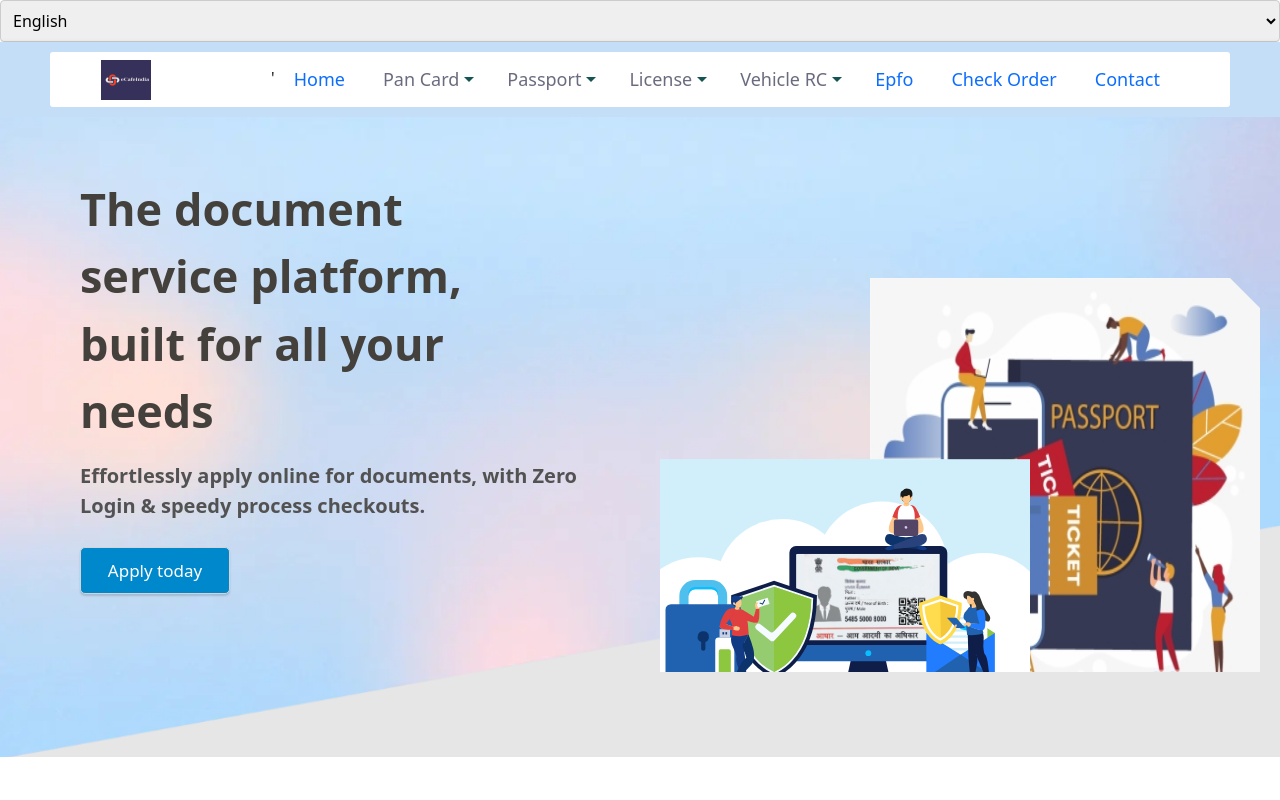
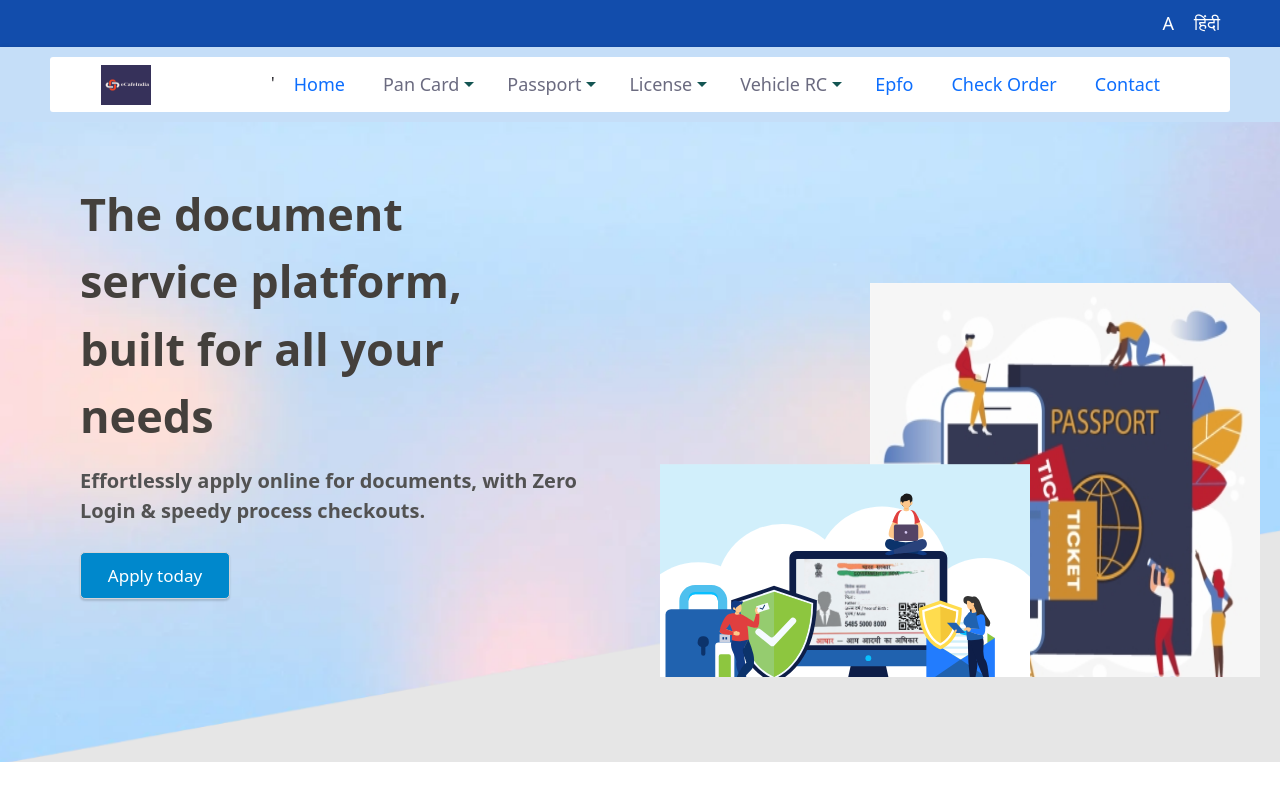
Before and after one commit to thevinayysharma/sidework, a React (Create React App) app in the folder client/: page / in a window 1280 px wide. Shown: the top 800 px of the page. Built offline with nearby package versions, Linux system fonts and the light colour scheme.

Commit message:
mini-commits

```diff
--- a/client/src/App.css
+++ b/client/src/App.css
@@ -8,3 +8,35 @@
     -ms-box-sizing: border-box;
     box-sizing: border-box;
   }
+
+  nav {
+    background-color: #124dac;
+  }
+
+  nav ul {
+    list-style: none;
+    display: flex;
+    justify-content: flex-end;
+    margin: 0;
+    margin-right: 50px;
+    padding: 0;
+  }
+
+  nav li {
+    color: white;
+    cursor: pointer;
+    padding: 10px;
+    font-size: 18px;
+    text-align: center;
+  }
+
+  nav li:hover{
+    background: #2a2f33;
+  }
+
+  @media (max-width: 600px) {
+
+    nav li {
+      width: 100%;
+    }
+  }
--- a/client/src/App.js
+++ b/client/src/App.js
@@ -59,14 +59,12 @@ function App() {
         <BrowserRouter>
           <div className="App">
             <div className="language-dropdown">
-              <select
-                id="language-select"
-                value={locale}
-                onChange={(e) => changeLocale(e.target.value)}
-              >
-                <option value="en">English</option>
-                <option value="hn">Hindi</option>
-              </select>
+              <nav>
+                <ul>
+                  <li onClick={() => changeLocale("en")}>A</li>
+                  <li onClick={() => changeLocale("hn")}>हिंदी</li>
+                </ul>
+              </nav>
             </div>
             <Navbar />
             <Routes>
--- a/client/src/locales/hn/translation.json
+++ b/client/src/locales/hn/translation.json
@@ -1,19 +1,19 @@
 {
   "language": "भाषा",
-  "Home": "घर",
+  "Home": "होमपेज",
   "Pan Card": "पैन कार्ड",
   "Apply New Pan": "नया पैन लागू करें",
-  "Pan Card Correction": "पैन कार्ड सुधार",
+  "Pan Card Correction": "पैन कार्ड सुधार करें",
   "Passport": "पासपोर्ट",
   "Apply For Fresh Passport": "ताज़ा पासपोर्ट के लिए आवेदन करें",
-  "Passport Renewal": "पासपोर्ट नवीकरण",
+  "Passport Renewal": "पासपोर्ट नवीनीकरण",
   "License": "लाइसेंस",
   "Apply New Driving License": "नया ड्राइविंग लाइसेंस लागू करें",
-  "Issue Of Duplicate Driving License": "डुप्लिकेट ड्राइविंग लाइसेंस जारी करना",
-  "Change Of Address In Driving License": "ड्राइविंग लाइसेंस में पते का बदलाव",
+  "Issue Of Duplicate Driving License": "डुप्लिकेट ड्राइविंग लाइसेंस जारी करें",
+  "Change Of Address In Driving License": "ड्राइविंग लाइसेंस में पते का बदलाव करें",
   "Vehicle RC": "वाहन आरसी",
   "Apply Registration Certificate (RC)": "पंजीकरण प्रमाणपत्र (आरसी) लागू करें",
-  "Change Of Address in RC": "आरसी में पते का बदलाव",
+  "Change Of Address in RC": "आरसी में पते का बदलाव करें",
   "Epfo": "ईपीएफओ",
   "Check Order": "ऑर्डर देखें",
   "Contact": "संपर्क करें",
@@ -52,5 +52,9 @@
   "T&c": "नियम और शर्तें",
   "Admin": "व्यवस्थापक",
   "Have a Query ?": "कोई प्रश्न है?",
-    "Email us right await and let us know how we can help you. kindly fill the submission form below.": "हमें अपने प्रश्न ईमेल करें और बताएं कि हम आपकी मदद कैसे कर सकते हैं। कृपया नीचे दिए गए प्रस्तुति फ़ॉर्म को भरें।"
+  "Email us right await and let us know how we can help you. kindly fill the submission form below.": "हमें अपने प्रश्न ईमेल करें और बताएं कि हम आपकी मदद कैसे कर सकते हैं। कृपया नीचे दिए गए प्रस्तुति फ़ॉर्म को भरें।",
+  "Order Details": "ऑर्डर विवरण",
+  "Enter your Client Id": "अपना क्लाइंट आईडी दर्ज करें",
+  "Order doesn't exist, check ID again": "ऑर्डर मौजूद नहीं है, आईडी फिर से जांचें।",
+  "Find your form and payment details": "अपना फॉर्म और भुगतान विवरण प्राप्त करें।"
 }
--- a/client/src/pages/orderspage/orderdetails.jsx
+++ b/client/src/pages/orderspage/orderdetails.jsx
@@ -2,6 +2,7 @@ import React, { useState } from "react";
 import axios from "axios";
 import "./orderdetails.css";
 import nofileimg from "../../assets/notfound.png";
+import { useTranslation } from "react-i18next";
 
 function OrderDetails() {
   const [clientId, setclientId] = useState("");
@@ -9,6 +10,7 @@ function OrderDetails() {
   const [userExists, setUserExists] = useState(false);
   const [loading, setLoading] = useState(false);
   const [fileExist, setFileExist] = useState(true);
+  const { t } = useTranslation();
 
   const handleSearch = async () => {
     if (clientId === "") {
@@ -35,9 +37,9 @@ function OrderDetails() {
 
   return (
     <div className="ordercheck-container">
-      <h1 className="ordercheck-heading">Order Details</h1>
+      <h1 className="ordercheck-heading">{t("Order Details")}</h1>
       <div className="ordercheck-input">
-        <label> Enter your Client Id</label>
+        <label> {t("Enter your Client Id")}</label>
         <input
           type="text"
           value={clientId}
@@ -53,7 +55,7 @@ function OrderDetails() {
       </div>
       {!fileExist && (
         <div>
-          <p className="notfoundmsg" >Order doesn't exist, check ID again.</p>
+          <p className="notfoundmsg" >{t("Order doesn't exist, check ID again")}</p>
         <img
           src={nofileimg}
           alt="File Not Found"
@@ -83,7 +85,7 @@ function OrderDetails() {
           {/* {!fileExist && <img src={nofileimg} alt="File not found" />} */}
           {fileExist && (
             <p className="ordercheck-message">
-              Find your form and payment details.
+             {t("Find your form and payment details")}
             </p>
           )}
         </>
```
Lines whose indentation alone changed are shown as unchanged.
